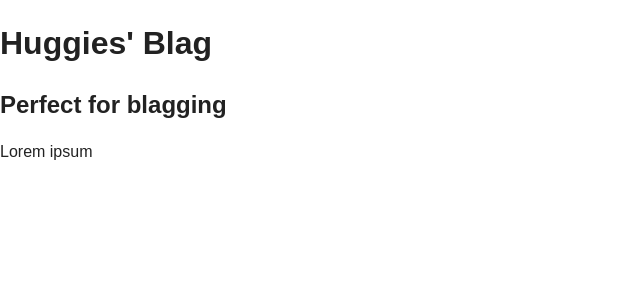
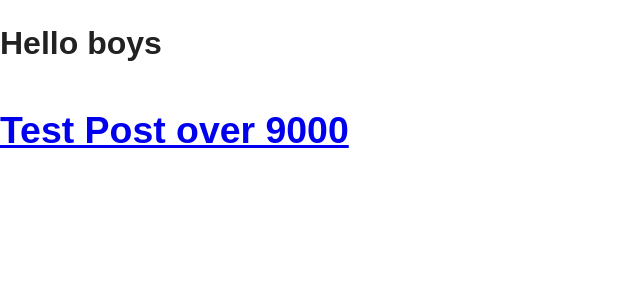
Before and after one commit to bighuggies/bighuggies.github.com, a Jekyll site: the page built from index.html, in a window 1280 px wide. Shown: the top 300 px of the page, without its empty margins (0-640 px from the left). Built offline with Jekyll 4.4.1, drawn with Linux system fonts in a browser that asks for light colours.

Commit message:
Ready to do real work

```diff
--- a/_layouts/default.html
+++ b/_layouts/default.html
@@ -16,7 +16,9 @@
         <![endif]-->
     </head>
     <body>
+
         {{ content }}
+
         <script>
             var _gaq=[['_setAccount','UA-39613144-1'],['_trackPageview']];
             (function(d,t){var g=d.createElement(t),s=d.getElementsByTagName(t)[0];
--- /dev/null
+++ b/_posts/2013-03-26-testpost.md
@@ -0,0 +1,7 @@
+---
+title: Test Post over 9000
+---
+
+# Test Post
+
+Hello
--- a/index.html
+++ b/index.html
@@ -1,6 +1,8 @@
 ---
 layout: default
 ---
-<h1>Huggies' Blag</h1>
-<h2>Perfect for blagging</h2>
-<p>Lorem ipsum</p>
+<h1>Hello boys<h1>
+
+{% for post in site.posts %}
+    <a href="{{ post.url }}"><h3>{{ post.title }}</h3></a>
+{% endfor %}
```
Also changed, not shown: other parts of _layouts/default.html (+1 -1 lines).
